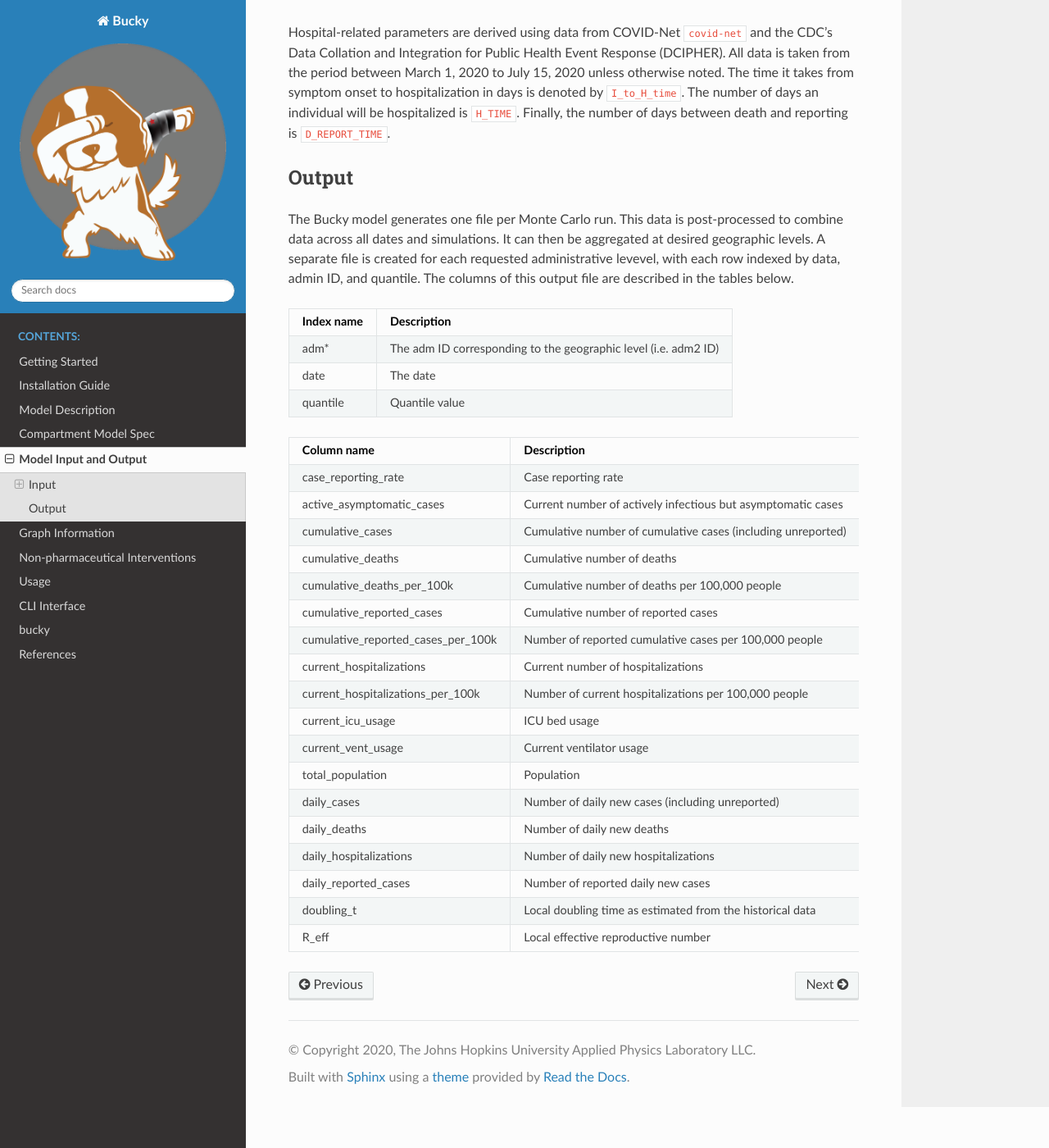
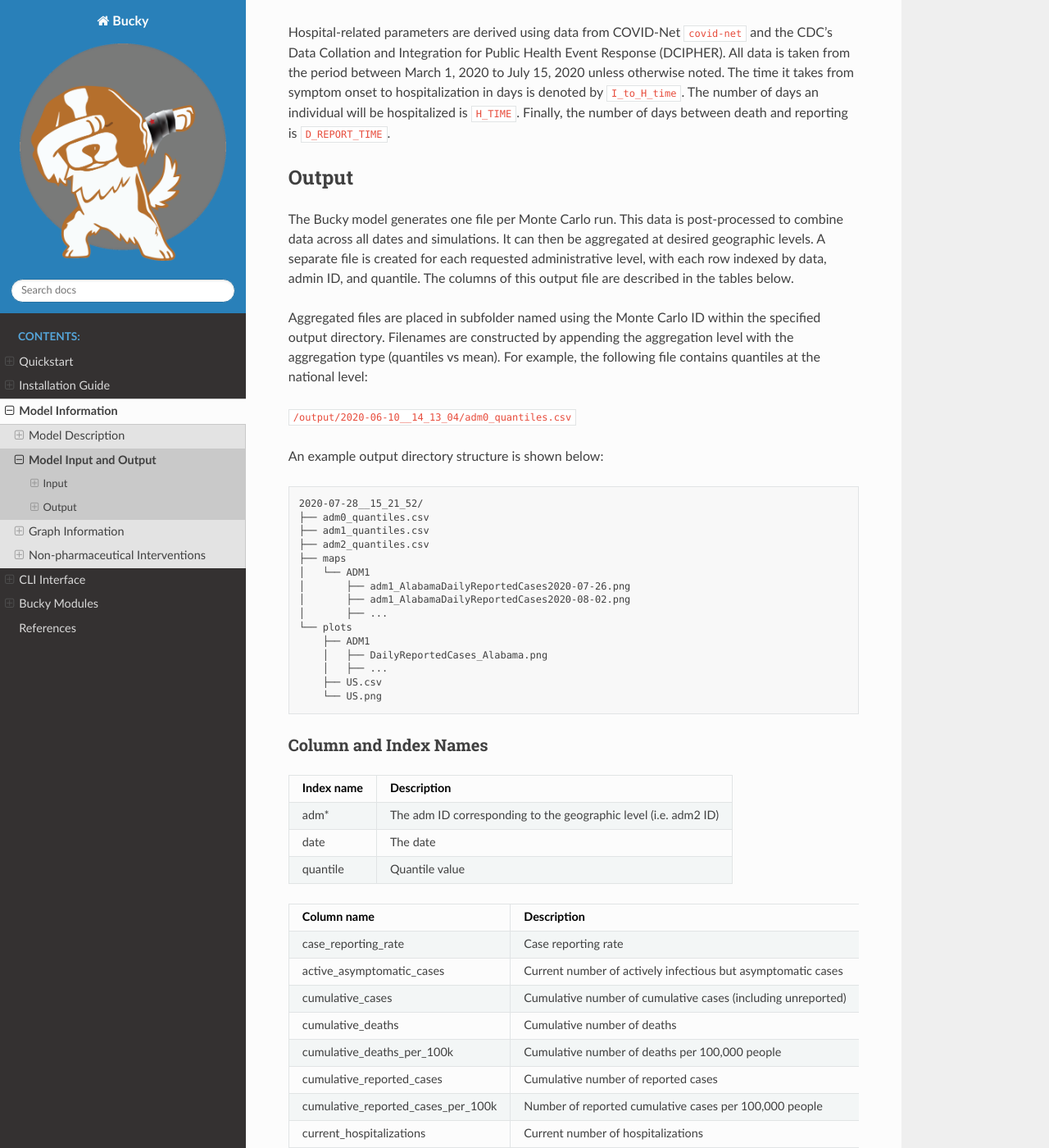
Before and after one commit to mattkinsey/bucky, a Sphinx documentation site: the page built from docs/source/input_output.rst, in a window 1280 px wide and 1400 px high, scrolled down 2245 px. Shown: the whole window at 82% size. Built offline with Sphinx 7.4.7 and the Read the Docs theme 2.0.0, drawn with Linux system fonts in a browser that asks for light colours; cross-references to code outside the pages are shown as plain code.

Commit message:
updated sphinx docs

```diff
--- a/docs/source/conf.py
+++ b/docs/source/conf.py
@@ -78,9 +78,7 @@ tikz_latex_preamble = "\\newcommand{\\asym}{\\alpha_i}\n \
 html_theme = "sphinx_rtd_theme"
 # html_theme = 'alabaster'
 html_logo = "../../logo.png"
-# html_theme_options = {
-#        'logo_only':True,
-#    }
+html_theme_options = {"collapse_navigation": False}
 # Add any paths that contain custom static files (such as style sheets) here,
 # relative to this directory. They are copied after the builtin static files,
 # so a file named "default.css" will overwrite the builtin "default.css".
--- a/docs/source/getting_started.rst
+++ b/docs/source/getting_started.rst
@@ -1,5 +1,5 @@
 ===============
-Getting Started
+Quickstart
 ===============
 
 Requirements
--- a/docs/source/input_output.rst
+++ b/docs/source/input_output.rst
@@ -59,7 +59,35 @@ Hospital-related parameters are derived using data from COVID-Net :cite:`covid-n
 
 Output
 ======
-The Bucky model generates one file per Monte Carlo run. This data is post-processed to combine data across all dates and simulations. It can then be aggregated at desired geographic levels. A separate file is created for each requested administrative levevel, with each row indexed by data, admin ID, and quantile. The columns of this output file are described in the tables below.
+The Bucky model generates one file per Monte Carlo run. This data is post-processed to combine data across all dates and simulations. It can then be aggregated at desired geographic levels. A separate file is created for each requested administrative level, with each row indexed by data, admin ID, and quantile. The columns of this output file are described in the tables below.
+
+Aggregated files are placed in subfolder named using the Monte Carlo ID within the specified output directory. Filenames are constructed by appending the aggregation level with the aggregation type (quantiles vs mean). For example, the following file contains quantiles at the national level:
+
+``/output/2020-06-10__14_13_04/adm0_quantiles.csv``
+
+An example output directory structure is shown below:
+
+::
+
+    2020-07-28__15_21_52/
+    ├── adm0_quantiles.csv
+    ├── adm1_quantiles.csv
+    ├── adm2_quantiles.csv
+    ├── maps
+    │   └── ADM1
+    │       ├── adm1_AlabamaDailyReportedCases2020-07-26.png
+    │       ├── adm1_AlabamaDailyReportedCases2020-08-02.png
+    │       ├── ...
+    └── plots
+        ├── ADM1
+        │   ├── DailyReportedCases_Alabama.png
+        │   ├── ...
+        ├── US.csv
+        └── US.png
+
+Column and Index Names
+----------------------
+
 
 ==========  ===========
 Index name  Description
```
Also changed, not shown: docs/source/index.rst (+2 -7 lines), docs/source/model_overview.rst (+11 -11 lines), docs/source/model_tree.rst (added, +11 -0 lines), docs/source/modules.rst (+5 -2 lines), docs/outdated_docs/compartment_model.rst (renamed from docs/source/compartment_model.rst), docs/outdated_docs/usage.md (renamed from docs/source/usage.md).
